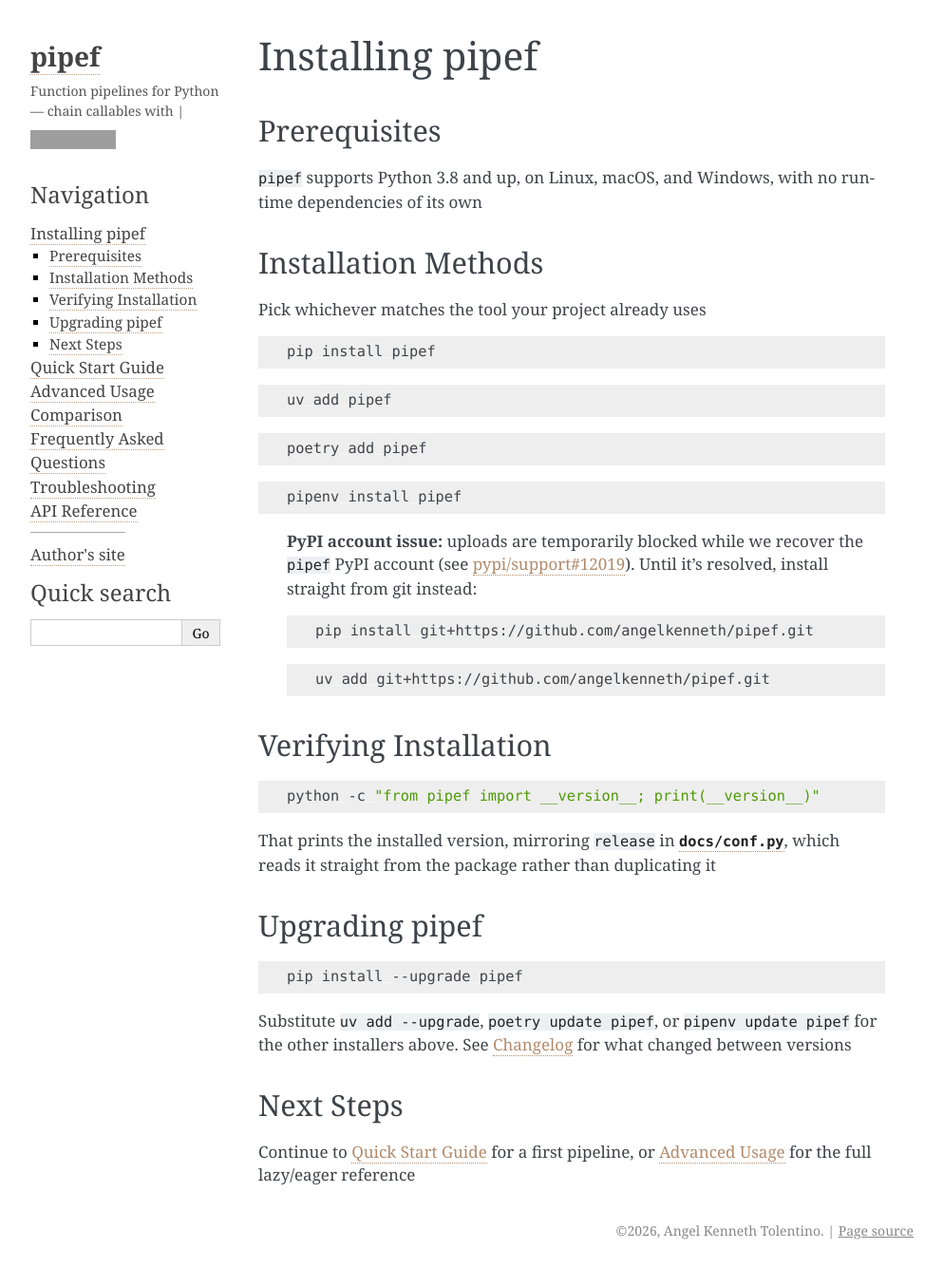
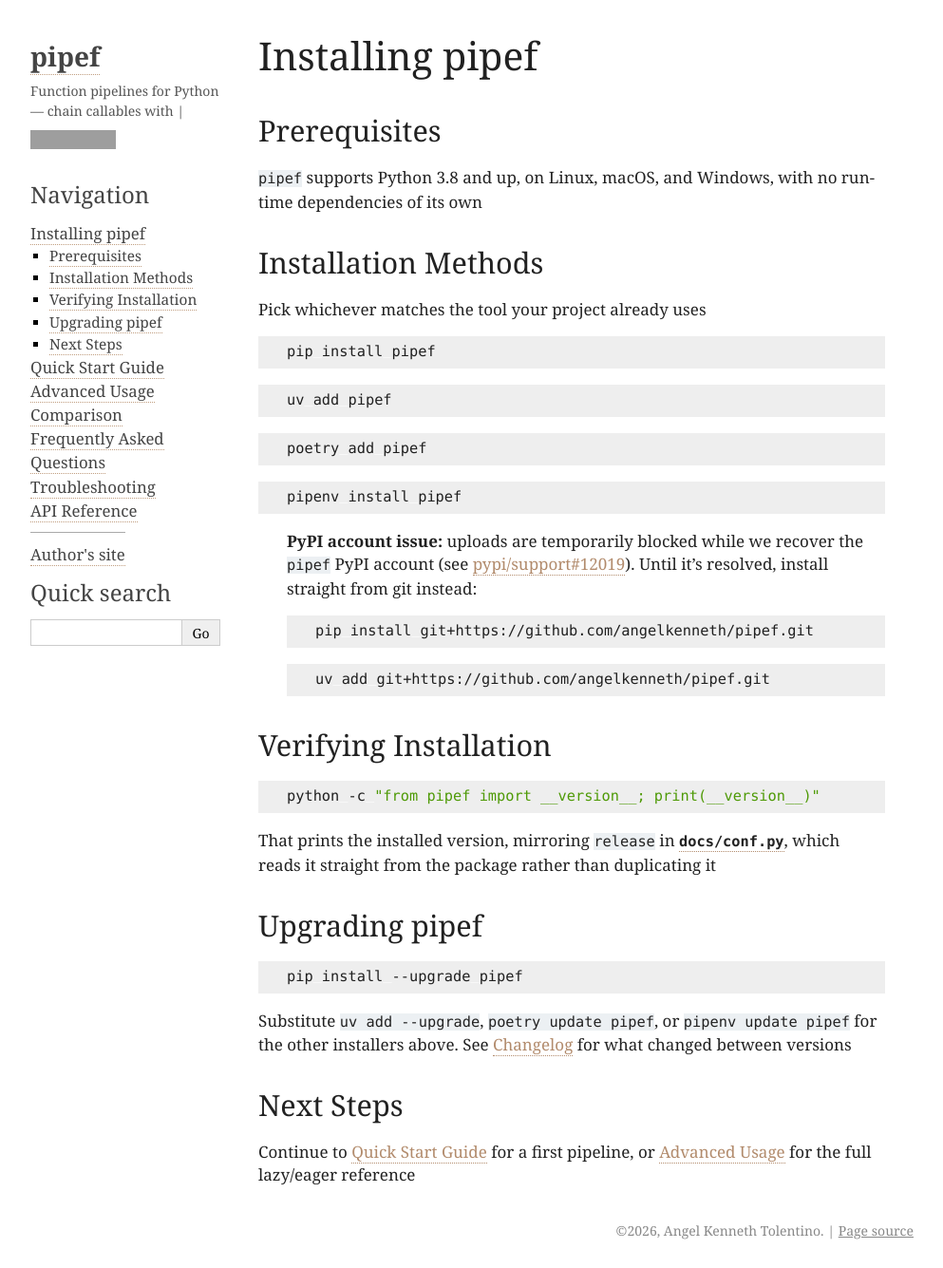
Before and after one commit to angelkenneth/pipef, a Sphinx documentation site: the page built from docs/installing.md, in a window 1280 px wide and 1335 px high. Shown: the whole window at 95% size, without its empty margins (148-1141 px from the left). Built offline with Sphinx 7.4.7, drawn with Linux system fonts in a browser that asks for light colours; grey boxes are pictures that could not be loaded.

Commit message:
docs(na-0): matched docs site body text and visited link colors to aktolentino.com's theme

```diff
--- /dev/null
+++ b/docs/_static/custom.css
@@ -0,0 +1,4 @@
+/* Alabaster doesn't style a:visited, so browsers default it to purple, overriding the baby brown accent from conf.py */
+a:visited {
+    color: #B28B6C;
+}
--- a/docs/conf.py
+++ b/docs/conf.py
@@ -37,6 +37,8 @@
 html_static_path = ["_static"]
 # SVG for modern browsers; falls back to the PNG twin below where SVG favicons aren't supported
 html_favicon = "_static/favicon.svg"
+# Pins a:visited to the theme's link color — Alabaster leaves it unstyled, so browsers default it to purple
+html_css_files = ["custom.css"]
 
 # Matches the PyPA-style layout (pip, pipenv, virtualenv): Alabaster theme, right-hand sidebar
 html_theme = "alabaster"
@@ -51,6 +53,8 @@
     "show_related": False,
     "fixed_sidebar": True,
     "extra_nav_links": {"Author's site": "https://www.aktolentino.com"},
+    # Matches aktolentino.com's body text color, replacing Alabaster's default #3E4349
+    "body_text": "rgba(0, 0, 0, .87)",
     # Matches the "baby brown" accent (#C09D7F) from aktolentino.com, darkened for link contrast
     "link": "#B28B6C",
     "link_hover": "#8B6A4D",
```
